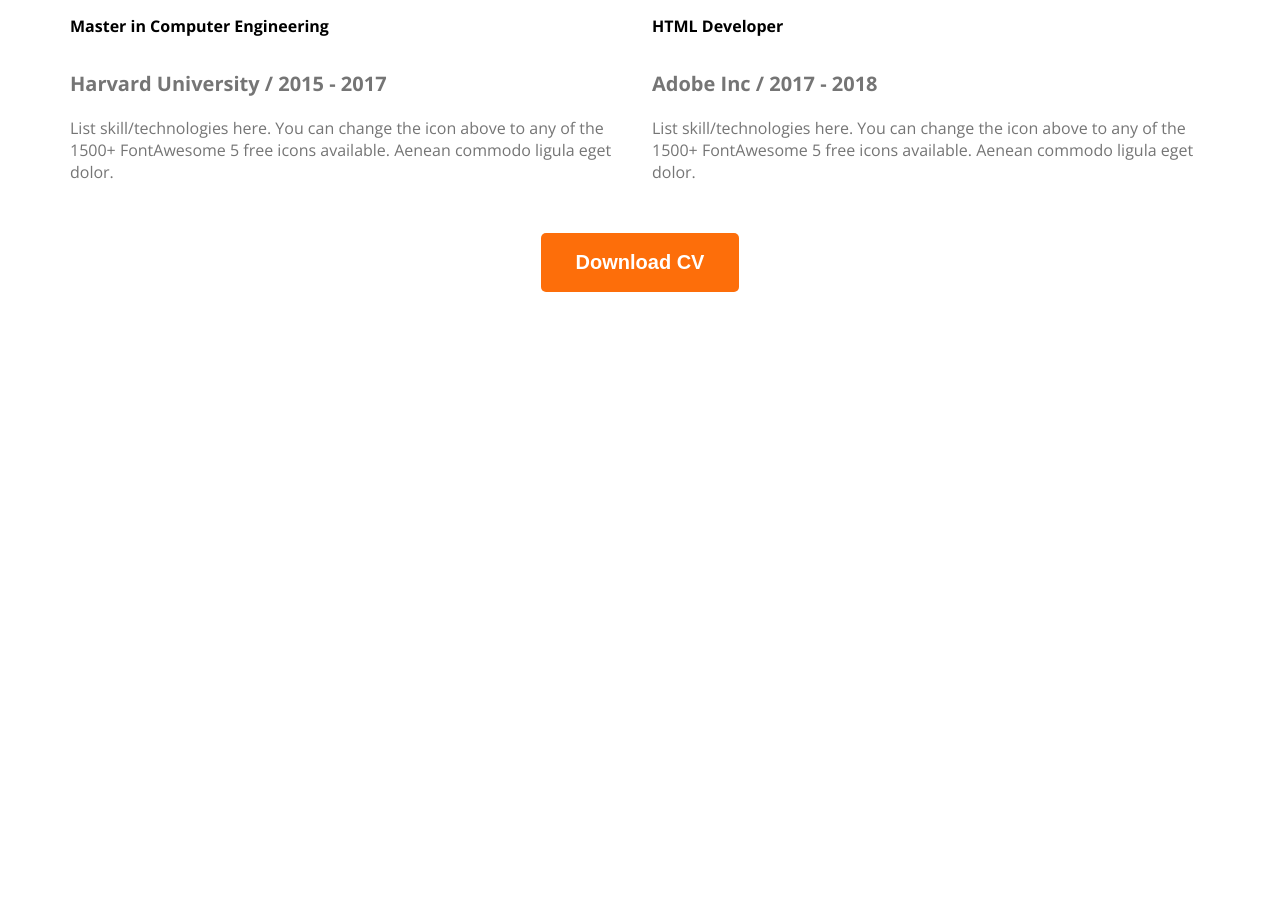
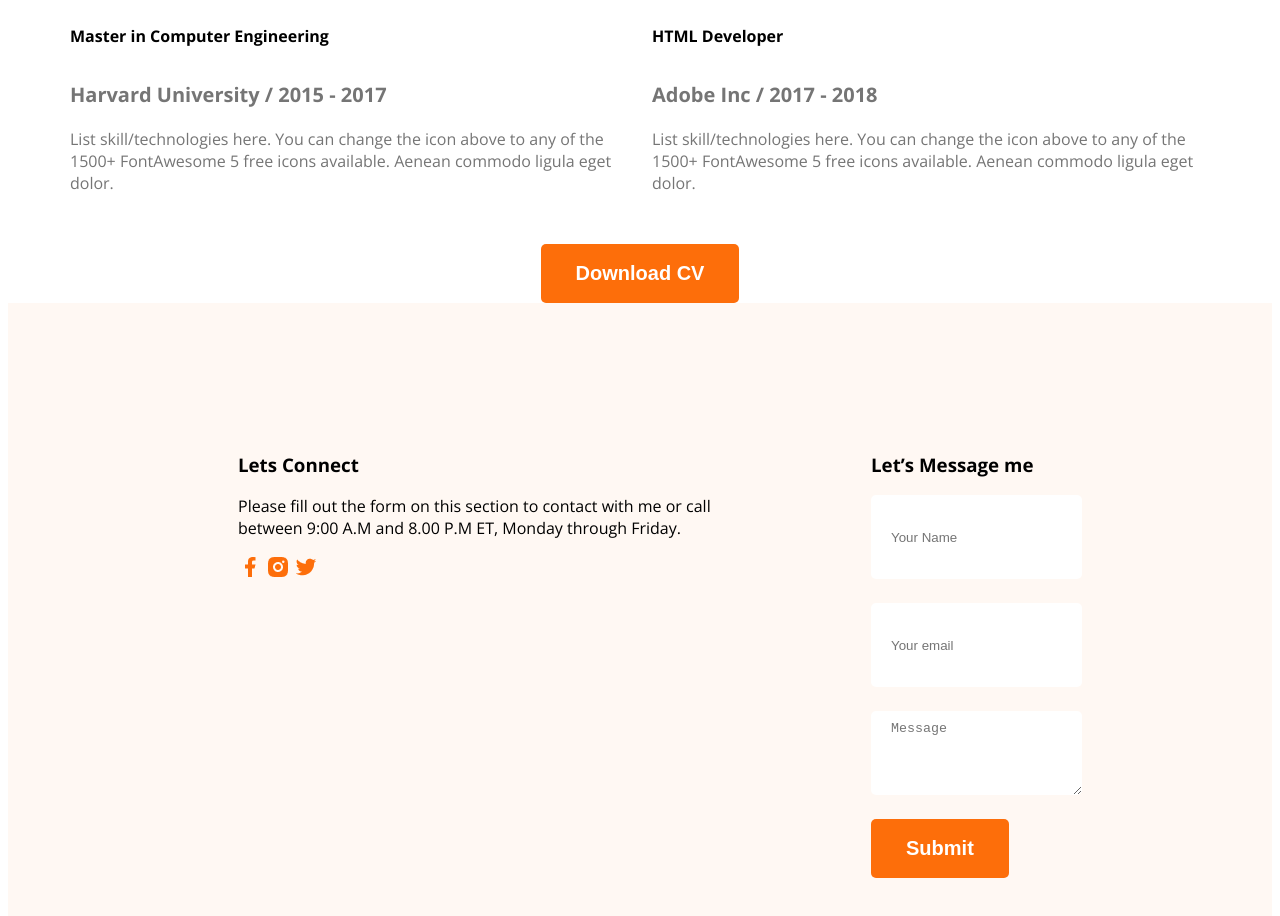
Before and after one commit to razaulkarim2410/web-developer-portfolio, a plain HTML site: page index.html in a window 1280 px wide. Shown: the part 2453-3369 px from the top of the page. Before the commit the page ends 2753 px from the top, so only its background shows below. Drawn offline with nearby package versions, Linux system fonts and the light colour scheme.

Commit message:
added footer section

```diff
--- a/index.html
+++ b/index.html
@@ -91,7 +91,7 @@
       </div>
      </div>
      <section class="resume">
-      <h3 class="section-title text-center">A summary of My Resume</h3>
+      <h2 class="section-title text-center">A summary of My Resume</h2>
       <div class="resume-container">
         <!-- .resume-column*2>h3.resume-column-title+.experience*3>h4.experience-title+h5.experience-sub-title+.experience-description -->
         <div class="resume-column">
@@ -150,7 +150,25 @@
      </section>
 
   </main>
-  <footer>
+  <footer class="secondaey-bg">
+    <div class="footre-column">
+      <h3 class="section-title">Lets Connect</h3>
+      <p>Please fill out the form on this section to contact with me or call between 9:00 A.M and 8.00 P.M ET, Monday through Friday.</p>
+      <div>
+        <a href=""><img src="images/icons/facebook.png" alt=""></a>
+        <a href=""><img src="images/icons/insta.png" alt=""></a>
+        <a href=""><img src="images/icons/twitter.png" alt=""></a>
+      </div>
+    </div>
+    <div class="footre-column">
+      <h3 class="section-title">Let’s Message me</h3>
+      <form action="">
+        <input type="text" name="" id="" placeholder="Your Name">
+        <input type="email" name="" id="" placeholder="Your email">
+        <textarea name="" id="" cols="30" rows="30" placeholder="Message"></textarea>
+        <input  class="btn-primary" type="submit" value="Submit">
+      </form>
+    </div>
 
   </footer>
 
--- a/styles/protfolio.css
+++ b/styles/protfolio.css
@@ -138,8 +138,30 @@ main{
     color: #757575;
 }
 .resume hr{
-  margin: 30px 5px;
+  margin: 30px 10px;
 }
 .resume-download-cv{
   margin-top: 50px;
 }
+/* footer-styls */
+footer{
+  padding: 130px 230px;
+  display: flex;
+  gap: 100px;
+}
+.footer-column{
+  width: 50%;
+}
+
+footer input[type="text"], footer input[type="email"],footer textarea{
+  height: 64px;
+  border-radius: 5px;
+  background-color: white;
+  display: block;
+  width: 100%;
+  padding: 10px 20px;
+  margin-bottom: 24px;
+  border: none;
+
+
+}
```
